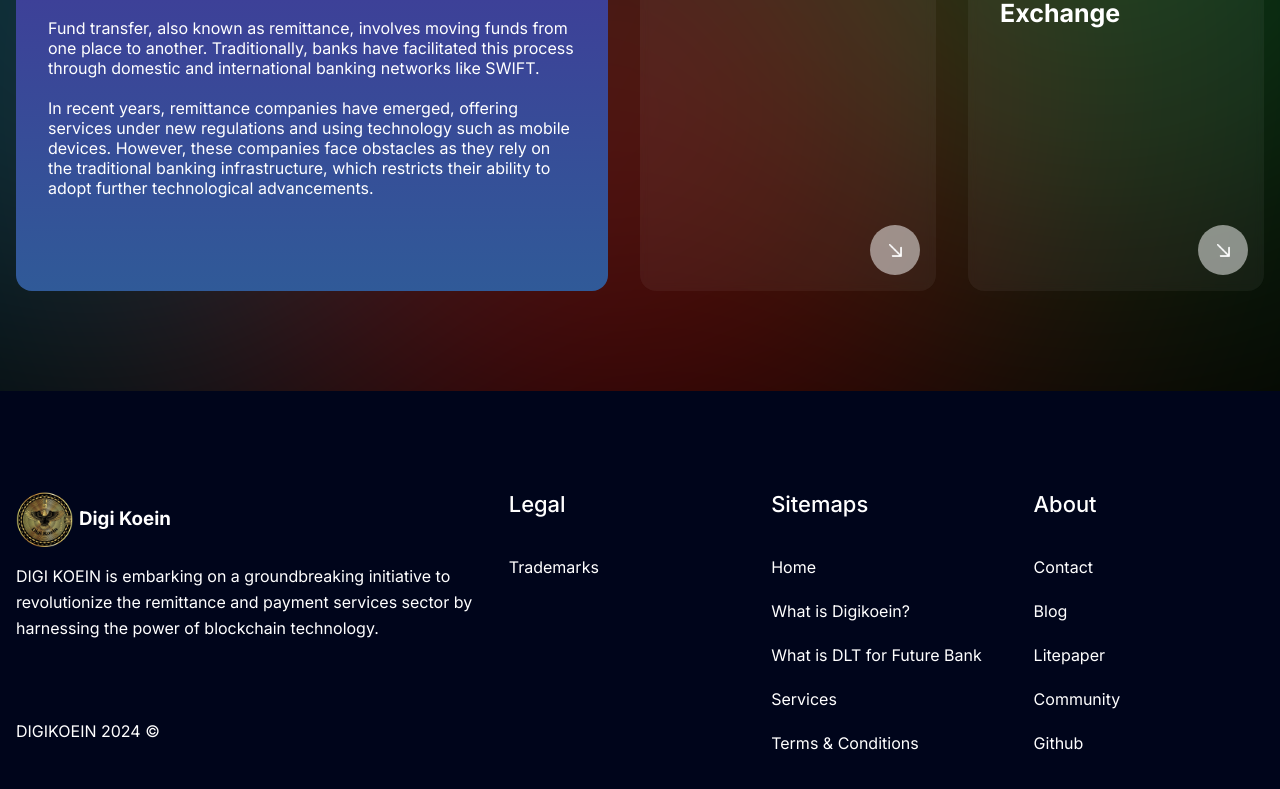
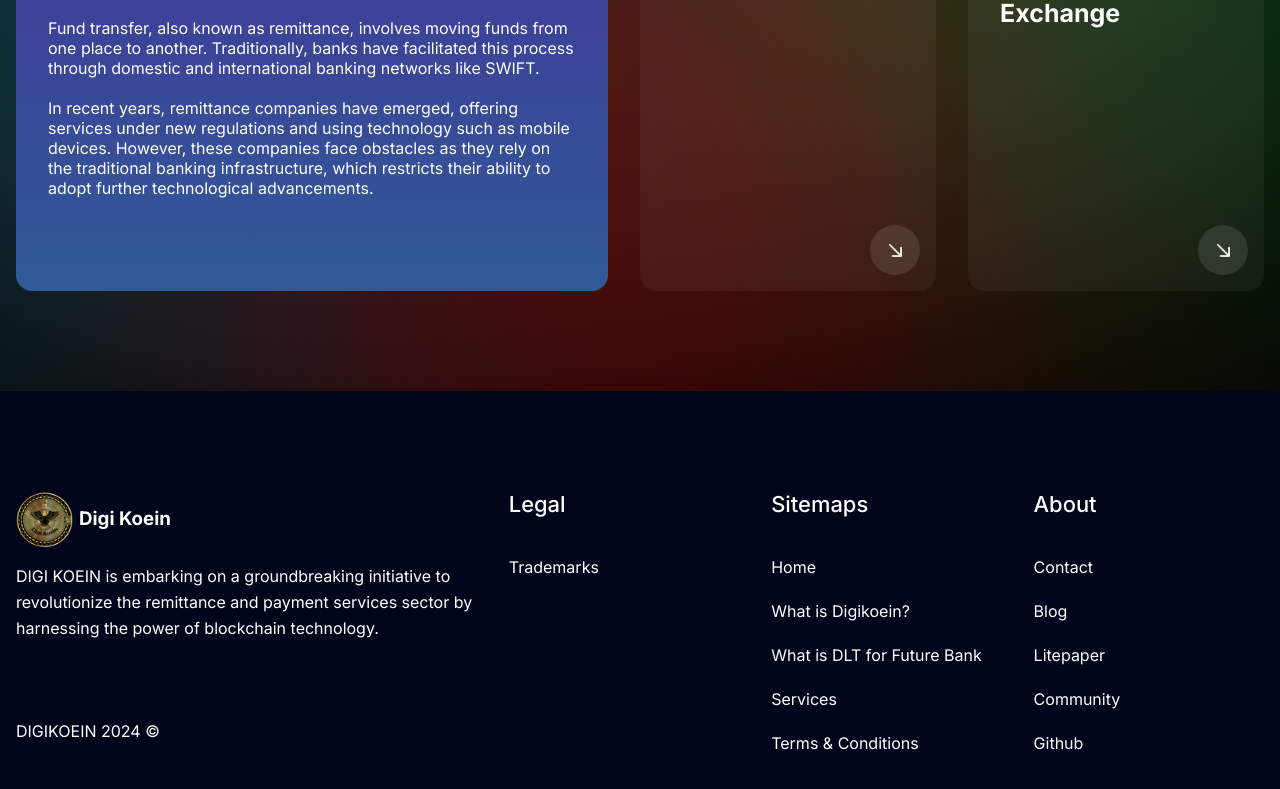
Before and after one commit to Jahid0178/digi-koein-task, a React (Vite) app: page / in a window 1280 px wide. Shown: the part 2482-3271 px from the top of the page. Built offline with nearby package versions, Linux system fonts and the light colour scheme.

Commit message:
style: reduce icon-btn background color

```diff
--- a/src/styles/home.scss
+++ b/src/styles/home.scss
@@ -276,7 +276,7 @@
           height: 3.12rem;
           border-radius: 50%;
           border: none;
-          background-color: rgba($color: #fff, $alpha: 0.5);
+          background-color: rgba($color: #fff, $alpha: 0.1);
           padding: 1rem;
 
           img {
```
